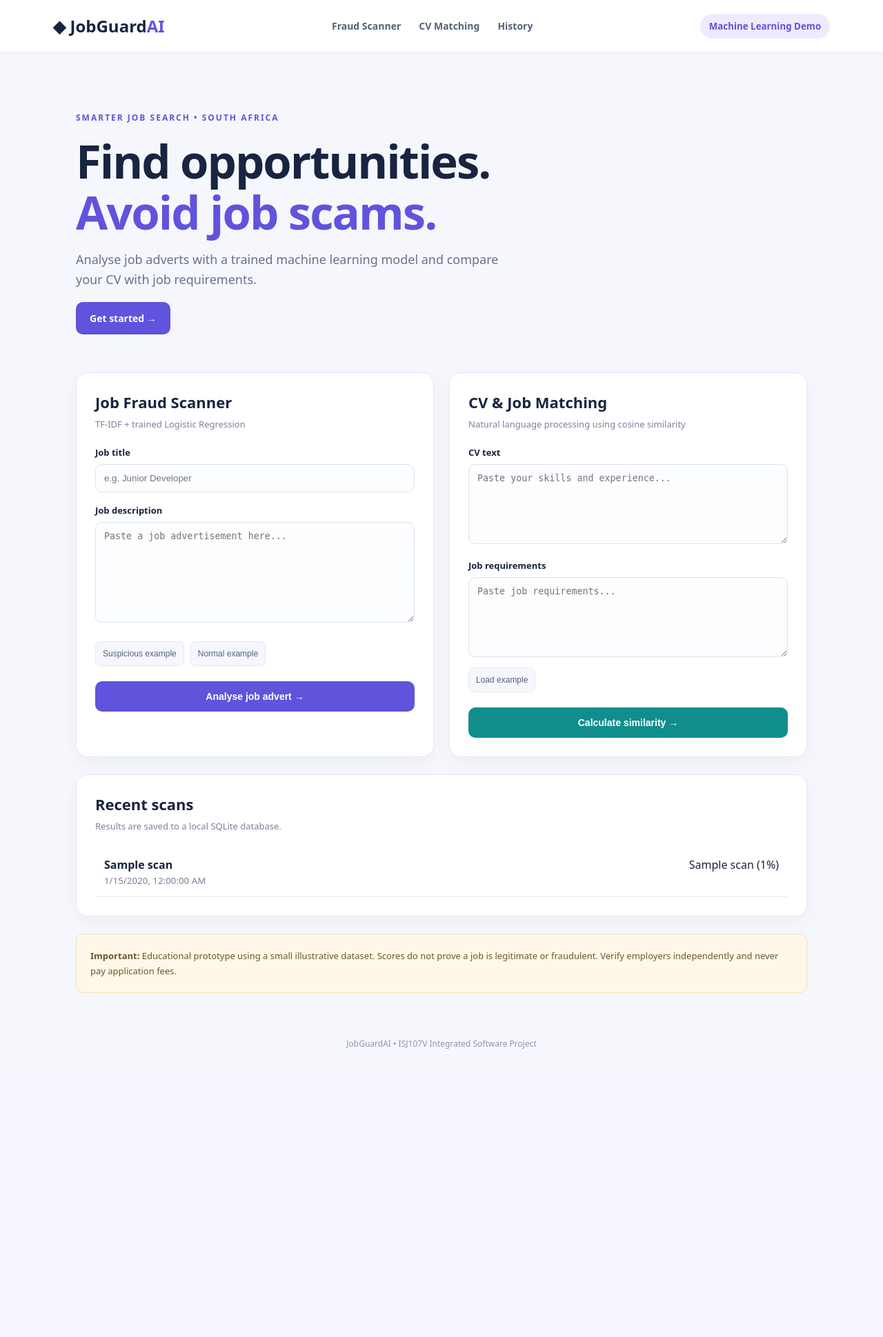
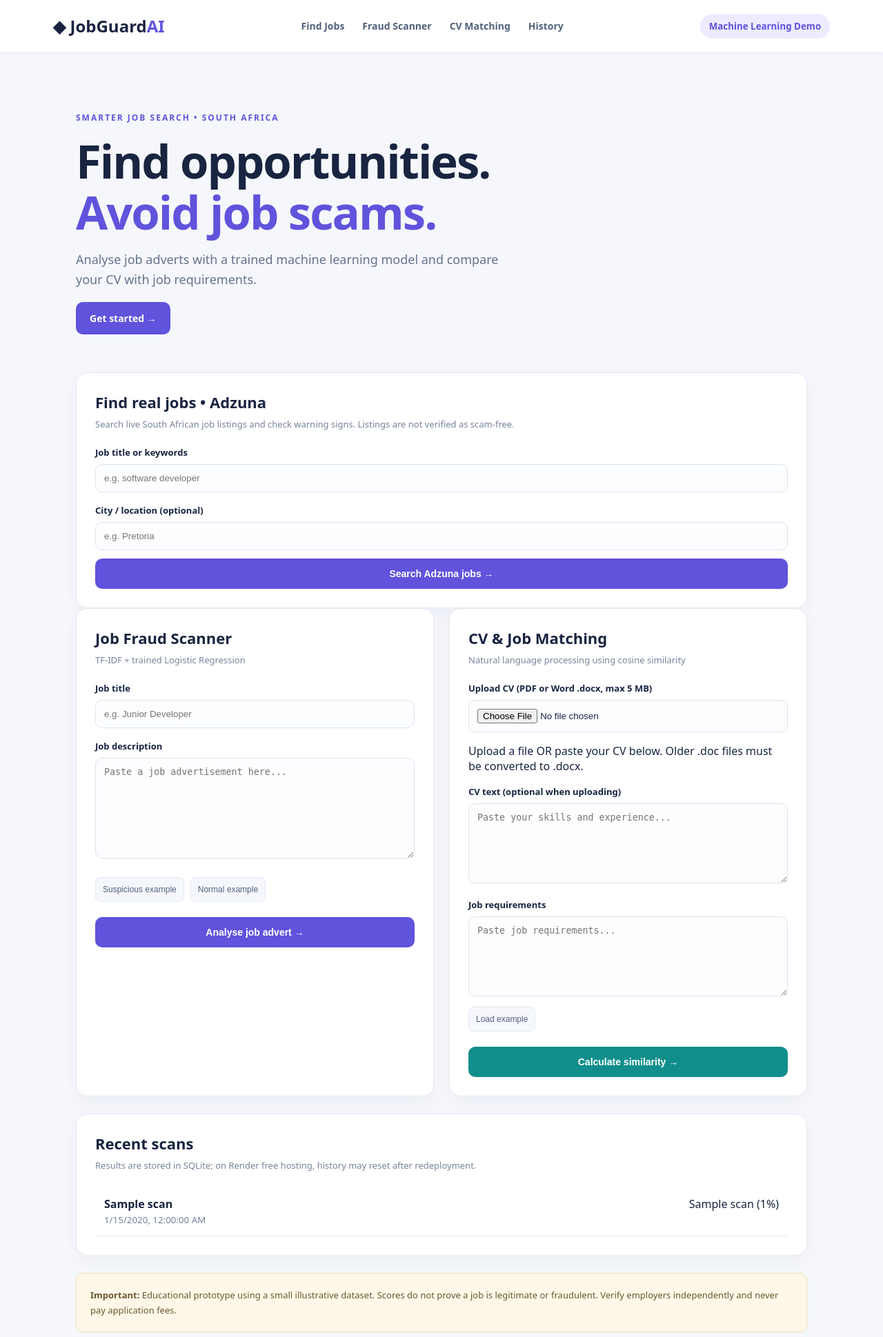
Before and after one commit to MahlanguPZ/JobGuardAI, a Flask app: page / in a window 1280 px wide. Shown: the top 1939 px of the page at 69% size. Before the commit the page ends 1521 px from the top, so only its background shows below. Run offline with Flask 3, Linux system fonts and the light colour scheme; tables that the repository leaves empty hold one stand-in row (values such as "Sample post").

Commit message:
Add Adzuna API and CV upload features

```diff
--- a/app.py
+++ b/app.py
@@ -1,4 +1,7 @@
-import os,sqlite3
+import os,sqlite3,io,json
+from urllib.request import urlopen, Request
+from urllib.parse import urlencode
+from urllib.error import HTTPError, URLError
 from pathlib import Path
 from datetime import datetime,timezone
 from flask import Flask,request,jsonify,render_template
@@ -6,7 +9,7 @@ from ml_model import predict
 from sklearn.feature_extraction.text import TfidfVectorizer
 from sklearn.metrics.pairwise import cosine_similarity
 app=Flask(__name__)
-app.config['MAX_CONTENT_LENGTH']=25000
+app.config['MAX_CONTENT_LENGTH']=6*1024*1024
 DB=Path(os.environ.get('JOBGUARD_DB',str(Path(__file__).parent/'jobguard.db')))
 def db():
  c=sqlite3.connect(DB);c.row_factory=sqlite3.Row;return c
@@ -28,6 +31,68 @@ def match():
  if not 20<=len(cv)<=8000 or not 20<=len(job)<=8000:return jsonify(error='CV and job must each be 20-8000 characters.'),400
  v=TfidfVectorizer(stop_words='english',ngram_range=(1,2)).fit_transform([cv,job])
  return jsonify(similarity_percent=round(float(cosine_similarity(v[:1],v[1:])[0,0])*100,1),note='Similarity is not a hiring recommendation.')
+@app.get('/api/jobs')
+def jobs():
+ title=request.args.get('title','').strip()
+ location=request.args.get('location','').strip()
+ if not 2<=len(title)<=100 or len(location)>100:
+  return jsonify(error='Enter a job title (2-100 characters) and optional location.'),400
+ app_id=os.environ.get('ADZUNA_APP_ID','').strip()
+ app_key=os.environ.get('ADZUNA_APP_KEY','').strip()
+ if not app_id or not app_key:
+  return jsonify(error='Adzuna credentials missing. Set ADZUNA_APP_ID and ADZUNA_APP_KEY in Render environment.'),503
+ params={'app_id':app_id,'app_key':app_key,'what':title,'results_per_page':10,'content-type':'application/json'}
+ if location:params['where']=location
+ url='https://api.adzuna.com/v1/api/jobs/za/search/1?'+urlencode(params)
+ try:
+  req=Request(url,headers={'User-Agent':'JobGuardAI/1.0','Accept':'application/json'})
+  with urlopen(req,timeout=15) as resp: payload=json.load(resp)
+ except HTTPError as e:
+  return jsonify(error=f'Adzuna rejected the request (HTTP {e.code}). Check credentials and API access.'),502
+ except (URLError,TimeoutError,ValueError) as e:
+  return jsonify(error='Could not retrieve Adzuna jobs. Please try again.'),502
+ results=[]
+ for item in payload.get('results',[]):
+  results.append({'id':str(item.get('id','')),'title':item.get('title',''),
+   'company':(item.get('company') or {}).get('display_name','Not specified'),
+   'location':(item.get('location') or {}).get('display_name','South Africa'),
+   'description':item.get('description',''),
+   'url':item.get('redirect_url','')})
+ return jsonify(jobs=results,count=len(results),source='Adzuna South Africa')
+
+@app.post('/api/match-file')
+def match_file():
+ from pypdf import PdfReader
+ from docx import Document
+ uploaded=request.files.get('cv')
+ job=request.form.get('job','').strip()
+ if not uploaded or not uploaded.filename:return jsonify(error='Please select a PDF or DOCX CV.'),400
+ if not 20<=len(job)<=8000:return jsonify(error='Job requirements must contain 20-8000 characters.'),400
+ ext=Path(uploaded.filename).suffix.lower()
+ if ext not in ('.pdf','.docx'):
+  return jsonify(error='Supported uploads: PDF (.pdf) and Word (.docx). Convert older .doc files to .docx first.'),400
+ data=uploaded.read()
+ if not data or len(data)>5*1024*1024:return jsonify(error='CV must be between 1 byte and 5 MB.'),400
+ try:
+  if ext=='.pdf':
+   reader=PdfReader(io.BytesIO(data))
+   if len(reader.pages)>30:return jsonify(error='CV exceeds 30 pages.'),400
+   cv='\\n'.join(page.extract_text() or '' for page in reader.pages)
+  else:
+   document=Document(io.BytesIO(data))
+   cv='\\n'.join(p.text for p in document.paragraphs)
+   for table in document.tables:
+    cv+='\\n'+'\\n'.join(' '.join(cell.text for cell in row.cells) for row in table.rows)
+ except Exception:
+  return jsonify(error='Unable to read CV. Ensure the file is a valid, unencrypted PDF or DOCX.'),400
+ cv=cv.strip()
+ if len(cv)<20:return jsonify(error='Not enough extractable text. Scanned-image PDFs need OCR; please use a text-based PDF or DOCX.'),400
+ cv=cv[:15000]
+ v=TfidfVectorizer(stop_words='english',ngram_range=(1,2)).fit_transform([cv,job])
+ score=round(float(cosine_similarity(v[:1],v[1:])[0,0])*100,1)
+ return jsonify(similarity_percent=score,extracted_characters=len(cv),
+  note='Text similarity only; not a hiring decision. Uploaded CV is processed in memory and not saved.')
+
 @app.get('/api/history')
 def history():
  with db() as c:rows=c.execute('SELECT * FROM scans ORDER BY id DESC LIMIT 20').fetchall()
--- a/requirements.txt
+++ b/requirements.txt
@@ -2,4 +2,6 @@ Flask>=3,<4
 scikit-learn>=1.4,<2
 joblib>=1.3,<2
 pytest>=8,<10
-gunicorn
+gunicorn>=22,<25
+pypdf>=5,<7
+python-docx>=1.1,<2
--- a/static/app.js
+++ b/static/app.js
@@ -5,5 +5,30 @@ $('suspicious').onclick=()=>{$('title').value='Remote typing assistant';$('descr
 $('normal').onclick=()=>{$('title').value='Junior Data Analyst';$('description').value='Company seeks junior data analyst with SQL, Excel and reporting experience. Apply through the official careers portal and attend an HR interview.'};
 $('matchExample').onclick=()=>{$('cv').value='Junior software developer with Python, PostgreSQL, SQL, REST API development and data analysis experience.';$('job').value='Hiring backend developer with Python, PostgreSQL, SQL and API development skills.'};
 $('scanForm').onsubmit=async e=>{e.preventDefault();$('scanResult').textContent='Analysing...';try{let r=await send('/api/analyze',{title:$('title').value,description:$('description').value});$('scanResult').innerHTML=`<h3>${safe(r.label)}</h3><p><b>Model risk score:</b> ${r.risk_percent}%</p><p><b>Warning phrases:</b> ${r.warnings.length?r.warnings.map(safe).join(', '):'None detected'}</p><small>${safe(r.disclaimer)}</small>`;loadHistory()}catch(e){$('scanResult').textContent=e.message}};
-$('matchForm').onsubmit=async e=>{e.preventDefault();$('matchResult').textContent='Calculating...';try{let r=await send('/api/match',{cv:$('cv').value,job:$('job').value});$('matchResult').innerHTML=`<h3>${r.similarity_percent}% text similarity</h3><small>${safe(r.note)}</small>`}catch(e){$('matchResult').textContent=e.message}};
+$('matchForm').onsubmit=async e=>{e.preventDefault();$('matchResult').textContent='Calculating...';try{let r;if($('cvFile').files.length){const form=new FormData();form.append('cv',$('cvFile').files[0]);form.append('job',$('job').value);const resp=await fetch('/api/match-file',{method:'POST',body:form});r=await resp.json();if(!resp.ok)throw Error(r.error||'Upload failed');}else{r=await send('/api/match',{cv:$('cv').value,job:$('job').value});}$('matchResult').innerHTML=`<h3>${r.similarity_percent}% text similarity</h3><small>${safe(r.note)}</small>`}catch(e){$('matchResult').textContent=e.message}};
 async function loadHistory(){try{let r=await fetch('/api/history'),rows=await r.json();$('historyList').innerHTML=rows.length?rows.map(x=>`<div class="history-row"><div><b>${safe(x.title)}</b><br><small>${safe(new Date(x.created_at).toLocaleString())}</small></div><span>${safe(x.label)} (${x.risk_percent}%)</span></div>`).join(''):'No scans yet. Analyse an advert above.'}catch(e){$('historyList').textContent='Could not load history.'}}loadHistory();
+
+
+$('jobSearchForm').onsubmit=async e=>{
+ e.preventDefault();const box=$('jobResults');box.textContent='Searching Adzuna...';
+ try{
+  const q=new URLSearchParams({title:$('jobQuery').value,location:$('jobLocation').value});
+  const resp=await fetch('/api/jobs?'+q);const data=await resp.json();
+  if(!resp.ok)throw Error(data.error||'Search failed');
+  box.innerHTML=data.jobs.length?'':'No matching jobs found. Try another search.';
+  data.jobs.forEach(job=>{
+   const item=document.createElement('article');item.className='history-row';
+   const info=document.createElement('div');
+   const title=document.createElement('h3');title.textContent=job.title;info.append(title);
+   const meta=document.createElement('p');meta.textContent=job.company+' • '+job.location;info.append(meta);
+   const desc=document.createElement('p');desc.textContent=job.description.slice(0,450);info.append(desc);
+   const scan=document.createElement('button');scan.type='button';scan.className='ghost';scan.textContent='Check fraud risk';
+   scan.onclick=()=>{$('title').value=job.title.slice(0,120);$('description').value=(job.description||'').slice(0,8000);$('scanResult').textContent='Job copied from Adzuna. Click Analyse job advert to check it.';document.getElementById('scanner').scrollIntoView({behavior:'smooth'});};
+   const match=document.createElement('button');match.type='button';match.className='ghost';match.textContent='Match my CV';
+   match.onclick=()=>{$('job').value=(job.description||'').slice(0,8000);document.getElementById('matcher').scrollIntoView({behavior:'smooth'});};
+   info.append(scan,match);
+   if(job.url&&/^https:\/\//i.test(job.url)){const link=document.createElement('a');link.href=job.url;link.target='_blank';link.rel='noopener noreferrer';link.textContent='View listing ↗';info.append(link);}
+   item.append(info);box.append(item);
+  });
+ }catch(err){box.textContent=err.message;}
+};
--- a/templates/index.html
+++ b/templates/index.html
@@ -1,7 +1,8 @@
 <!doctype html><html lang="en"><head><meta charset="utf-8"><meta name="viewport" content="width=device-width,initial-scale=1"><title>JobGuardAI</title><link rel="stylesheet" href="/static/style.css"></head><body>
-<header><strong>◆ JobGuard<span>AI</span></strong><nav><a href="#scanner">Fraud Scanner</a><a href="#matcher">CV Matching</a><a href="#history">History</a></nav><small>Machine Learning Demo</small></header>
+<header><strong>◆ JobGuard<span>AI</span></strong><nav><a href="#adzuna">Find Jobs</a><a href="#scanner">Fraud Scanner</a><a href="#matcher">CV Matching</a><a href="#history">History</a></nav><small>Machine Learning Demo</small></header>
 <main><section class="hero"><p class="eyebrow">SMARTER JOB SEARCH • SOUTH AFRICA</p><h1>Find opportunities.<br><em>Avoid job scams.</em></h1><p>Analyse job adverts with a trained machine learning model and compare your CV with job requirements.</p><a class="btn" href="#scanner">Get started →</a></section>
+<section class="card" id="adzuna"><h2>Find real jobs • Adzuna</h2><p>Search live South African job listings and check warning signs. Listings are not verified as scam-free.</p><form id="jobSearchForm"><label>Job title or keywords</label><input id="jobQuery" required minlength="2" maxlength="100" placeholder="e.g. software developer"><label>City / location (optional)</label><input id="jobLocation" maxlength="100" placeholder="e.g. Pretoria"><button class="btn wide">Search Adzuna jobs →</button></form><div id="jobResults" class="result" aria-live="polite"></div></section>
 <div class="grid"><section class="card" id="scanner"><h2>Job Fraud Scanner</h2><p>TF-IDF + trained Logistic Regression</p><form id="scanForm"><label>Job title</label><input id="title" maxlength="120" required placeholder="e.g. Junior Developer"><label>Job description</label><textarea id="description" minlength="30" maxlength="8000" rows="8" required placeholder="Paste a job advertisement here..."></textarea><div class="row"><button type="button" class="ghost" id="suspicious">Suspicious example</button><button type="button" class="ghost" id="normal">Normal example</button></div><button class="btn wide">Analyse job advert →</button></form><div id="scanResult" class="result" aria-live="polite"></div></section>
-<section class="card" id="matcher"><h2>CV & Job Matching</h2><p>Natural language processing using cosine similarity</p><form id="matchForm"><label>CV text</label><textarea id="cv" minlength="20" maxlength="8000" rows="6" required placeholder="Paste your skills and experience..."></textarea><label>Job requirements</label><textarea id="job" minlength="20" maxlength="8000" rows="6" required placeholder="Paste job requirements..."></textarea><button type="button" class="ghost" id="matchExample">Load example</button><button class="btn teal wide">Calculate similarity →</button></form><div id="matchResult" class="result" aria-live="polite"></div></section></div>
-<section class="card history" id="history"><h2>Recent scans</h2><p>Results are saved to a local SQLite database.</p><div id="historyList">Loading…</div></section>
+<section class="card" id="matcher"><h2>CV & Job Matching</h2><p>Natural language processing using cosine similarity</p><form id="matchForm"><label>Upload CV (PDF or Word .docx, max 5 MB)</label><input id="cvFile" type="file" accept=".pdf,.docx,application/pdf,application/vnd.openxmlformats-officedocument.wordprocessingml.document"><p>Upload a file OR paste your CV below. Older .doc files must be converted to .docx.</p><label>CV text (optional when uploading)</label><textarea id="cv" minlength="20" maxlength="8000" rows="6" placeholder="Paste your skills and experience..."></textarea><label>Job requirements</label><textarea id="job" minlength="20" maxlength="8000" rows="6" required placeholder="Paste job requirements..."></textarea><button type="button" class="ghost" id="matchExample">Load example</button><button class="btn teal wide">Calculate similarity →</button></form><div id="matchResult" class="result" aria-live="polite"></div></section></div>
+<section class="card history" id="history"><h2>Recent scans</h2><p>Results are stored in SQLite; on Render free hosting, history may reset after redeployment.</p><div id="historyList">Loading…</div></section>
 <aside><b>Important:</b> Educational prototype using a small illustrative dataset. Scores do not prove a job is legitimate or fraudulent. Verify employers independently and never pay application fees.</aside></main><footer>JobGuardAI • ISJ107V Integrated Software Project</footer><script src="/static/app.js"></script></body></html>
```
Also changed, not shown: DEPLOY_UPDATE.md (added, +36 -0 lines), tests/test_new_features.py (added, +22 -0 lines).
